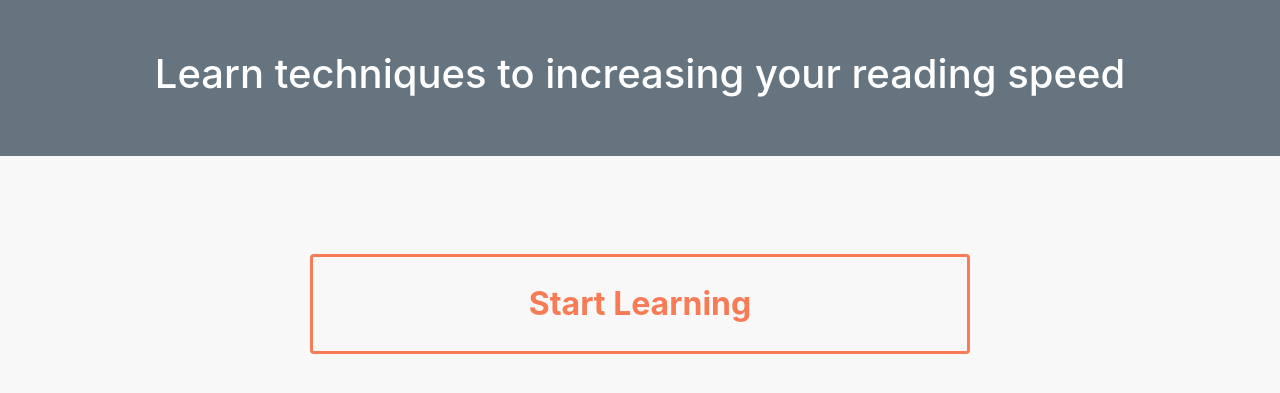
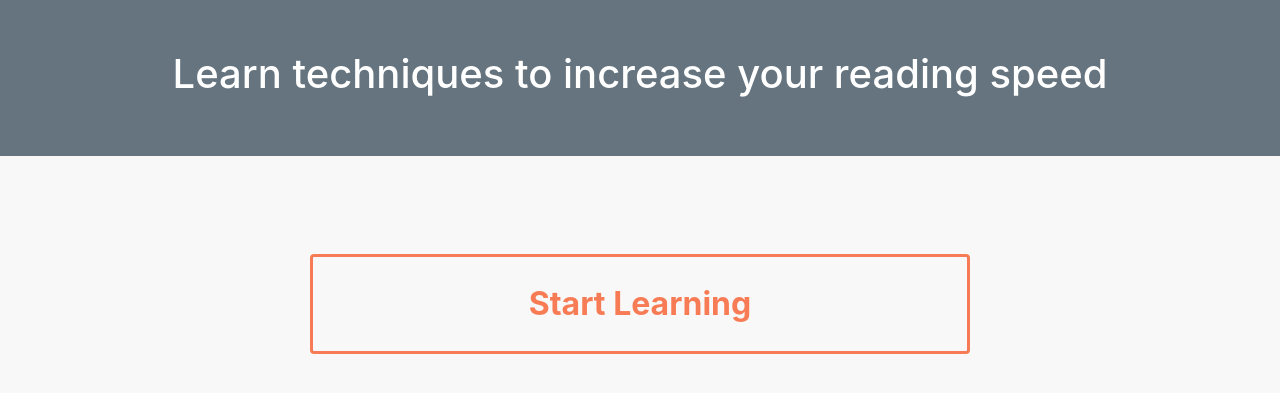
Before and after one commit to bigapple716/online-tutorial, a Flask app: page / in a window 1280 px wide. Shown: the part 56-449 px from the top of the page. Run offline with Flask 2, Linux system fonts and the light colour scheme; some libraries are stand-ins or nearby versions.

Commit message:
grammar error

```diff
--- a/templates/index.html
+++ b/templates/index.html
@@ -6,7 +6,7 @@
 
 
   <div class="welcome">
-    <h1>Learn techniques to increasing your reading speed</h1>
+    <h1>Learn techniques to increase your reading speed</h1>
   </div>
 
 
```
